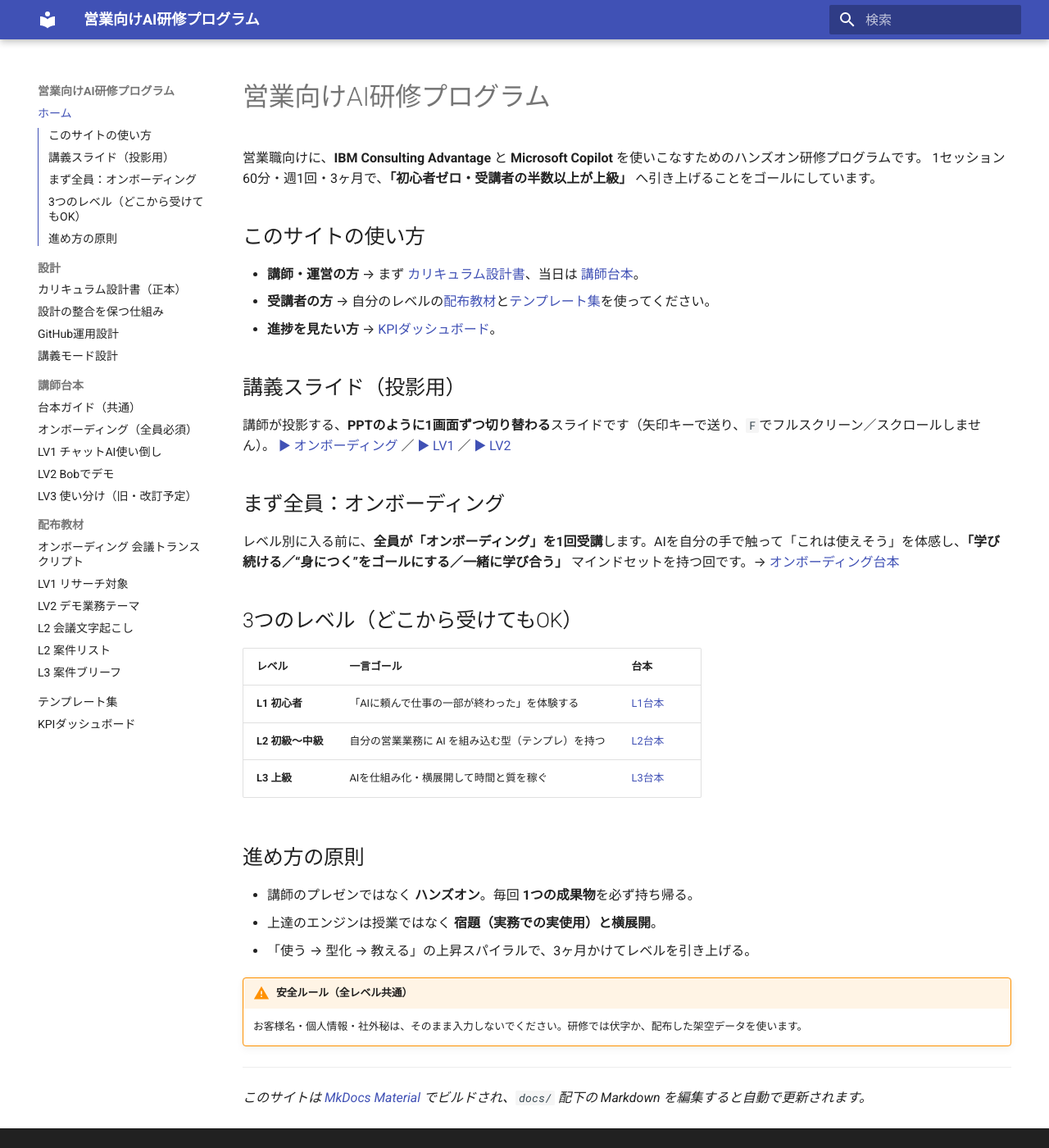
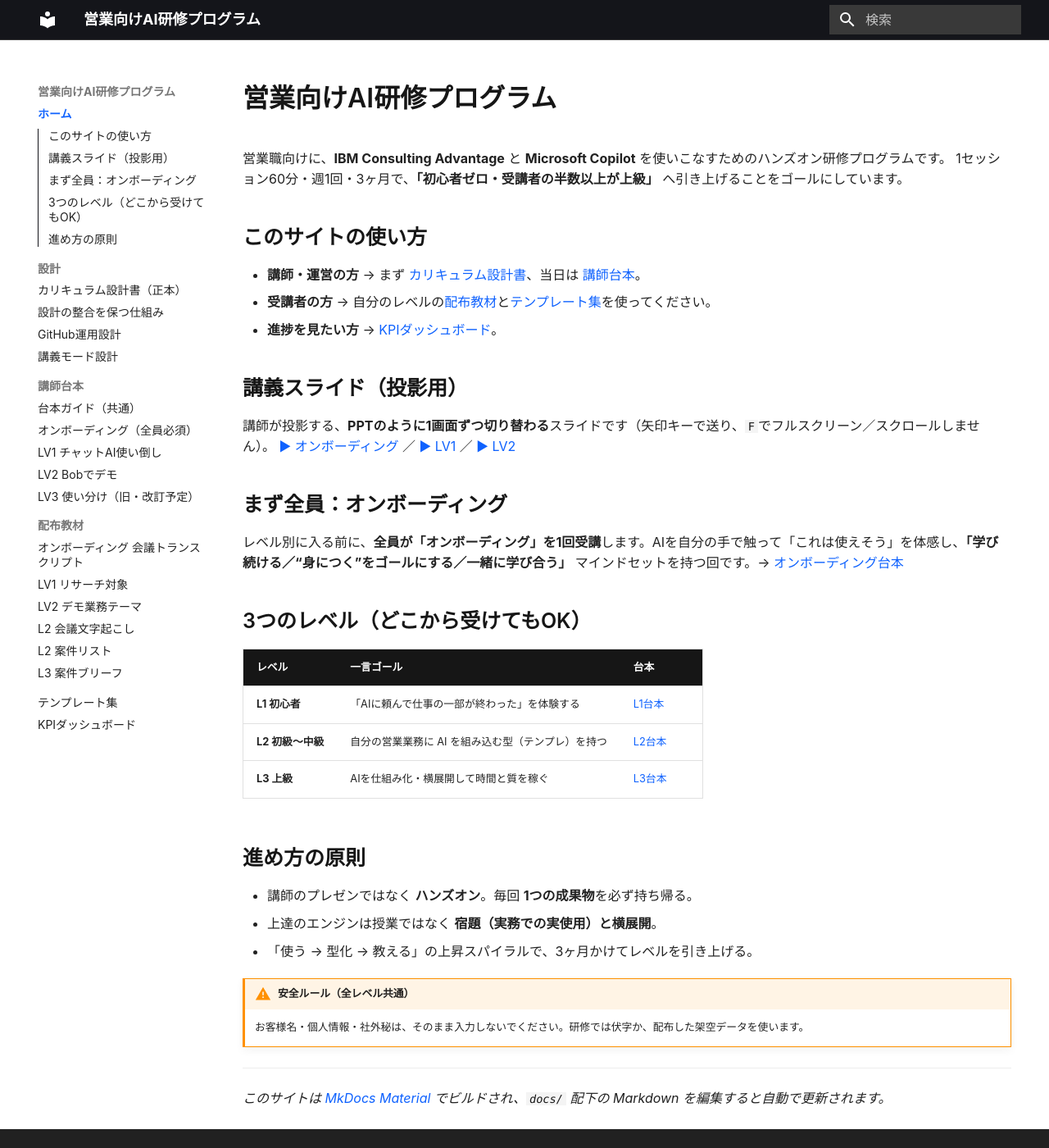
Before and after one commit to horiken1977/ai-education, an MkDocs documentation site: the page built from docs/index.md, in a window 1280 px wide and 1400 px high. Shown: the whole window at 82% size. Built offline with MkDocs 1.6.1 and Material for MkDocs 9.7.7, drawn with Linux system fonts in a browser that asks for light colours; some web fonts are replaced.

Commit message:
style: IBMトンマナ（IBM Plex＋Carbon配色＋IBM Blue＋黒ヘッダー＋角丸なし）を全面適用
- docs/assets/ibm.css（MkDocs用IBMスキン）＋ mkdocs.yml に extra_css/font:false/palette(black,blue)
- docs/slides/ibm.css（Marp用IBMテーマ・default継承）＋ deploy.yml に --theme-set
- 3デッキ（onboarding/l1/l2）を theme: ibm に切替

Co-Authored-By: Claude Opus 4.8 <noreply@anthropic.com>

```diff
--- /dev/null
+++ b/docs/assets/ibm.css
@@ -0,0 +1,114 @@
+/* ===========================================================
+   IBM トンマナ（IBM Design Language / Carbon 準拠）
+   - フォント：IBM Plex Sans / IBM Plex Sans JP / IBM Plex Mono
+   - 配色：IBM Blue 60 (#0f62fe)、Gray 100 (#161616)、Gray 10 (#f4f4f4)
+   - 角丸なし（Carbon はシャープなエッジ）、黒ヘッダー
+   =========================================================== */
+
+@import url('https://fonts.googleapis.com/css2?family=IBM+Plex+Mono:wght@400;500;600&family=IBM+Plex+Sans:wght@400;500;600;700&family=IBM+Plex+Sans+JP:wght@300;400;500;600;700&display=swap');
+
+:root {
+  /* フォント */
+  --md-text-font-family: "IBM Plex Sans JP", "IBM Plex Sans", system-ui, -apple-system, "Hiragino Sans", "Yu Gothic", sans-serif;
+  --md-code-font-family: "IBM Plex Mono", ui-monospace, SFMono-Regular, monospace;
+
+  /* Carbon / IBM カラー */
+  --md-primary-fg-color: #161616;          /* ヘッダー（IBMの黒トップバー） */
+  --md-primary-fg-color--light: #393939;
+  --md-primary-fg-color--dark: #000000;
+  --md-primary-bg-color: #ffffff;
+  --md-primary-bg-color--light: #c6c6c6;
+
+  --md-accent-fg-color: #0f62fe;           /* IBM Blue 60：hover/active */
+  --md-accent-fg-color--transparent: rgba(15, 98, 254, 0.1);
+
+  --md-typeset-color: #161616;             /* 本文 Gray 100 */
+  --md-typeset-a-color: #0f62fe;           /* リンク IBM Blue */
+  --md-default-bg-color: #ffffff;
+}
+
+/* 本文フォントを確実に適用 */
+body, input, .md-typeset { font-family: var(--md-text-font-family); }
+.md-typeset code, .md-typeset pre, code, kbd, pre { font-family: var(--md-code-font-family); }
+
+/* 見出し：IBMはやや太め・字間つめ */
+.md-typeset h1, .md-typeset h2, .md-typeset h3 { font-weight: 600; letter-spacing: 0; color: #161616; }
+.md-typeset h1 { font-weight: 600; }
+
+/* リンク */
+.md-typeset a { color: #0f62fe; text-underline-offset: .15em; }
+.md-typeset a:hover { color: #0043ce; }   /* Blue 70 */
+
+/* ヘッダー：黒バー・フラット */
+.md-header { background-color: #161616; box-shadow: none; border-bottom: 1px solid #393939; }
+.md-tabs { background-color: #161616; }
+.md-header__title { font-weight: 600; }
+
+/* 検索：シャープ・IBMブルーのフォーカス */
+.md-search__form { border-radius: 0; background-color: #393939; }
+.md-search__input { border-radius: 0; }
+.md-search__input::placeholder { color: #c6c6c6; }
+
+/* ナビ：アクティブ/ホバーは IBM ブルー */
+.md-nav__link:focus, .md-nav__link:hover { color: #0f62fe; }
+.md-nav__link--active, .md-nav__item--active > .md-nav__link { color: #0f62fe; font-weight: 600; }
+
+/* 角丸なし（Carbon のシャープなエッジ） */
+.md-typeset code,
+.md-typeset pre,
+.md-typeset pre > code,
+.md-typeset .admonition,
+.md-typeset details,
+.md-typeset .tabbed-set > label,
+.md-typeset table:not([class]),
+.md-search__form,
+.md-search__input,
+.md-button,
+.highlight,
+.md-typeset .highlight code {
+  border-radius: 0 !important;
+}
+
+/* コード：Gray 10 背景 */
+.md-typeset code { background-color: #f4f4f4; color: #161616; }
+.md-typeset pre > code { background-color: #f4f4f4; }
+.highlight { background-color: #f4f4f4; }
+
+/* テーブル：Carbon スタイル（黒ヘッダー行） */
+.md-typeset table:not([class]) { border: 1px solid #e0e0e0; }
+.md-typeset table:not([class]) th {
+  background-color: #161616;
+  color: #ffffff;
+  font-weight: 600;
+}
+.md-typeset table:not([class]) tr:hover { background-color: #f4f4f4; }
+
+/* 注意書き / details：左に IBM ブルーのライン */
+.md-typeset .admonition, .md-typeset details {
+  border-left: 3px solid #0f62fe;
+  border-top: 1px solid #e0e0e0;
+  border-right: 1px solid #e0e0e0;
+  border-bottom: 1px solid #e0e0e0;
+}
+
+/* ボタン（md-button）：IBM プライマリ */
+.md-typeset .md-button {
+  border-radius: 0;
+  border-color: #0f62fe;
+  color: #0f62fe;
+}
+.md-typeset .md-button--primary {
+  background-color: #0f62fe;
+  border-color: #0f62fe;
+  color: #ffffff;
+}
+.md-typeset .md-button--primary:hover {
+  background-color: #0043ce;
+  border-color: #0043ce;
+}
+
+/* 選択ハイライト */
+::selection { background: #0f62fe; color: #ffffff; }
+
+/* スクロールバー/タブのアクセント */
+.md-tabs__link--active, .md-tabs__link:hover { opacity: 1; }
--- a/mkdocs.yml
+++ b/mkdocs.yml
@@ -3,9 +3,12 @@ site_description: 営業職向けAI教育（IBM Consulting Advantage + Copilot
 docs_dir: docs
 exclude_docs: |
   slides/
+extra_css:
+  - assets/ibm.css
 theme:
   name: material
   language: ja
+  font: false              # フォントは extra_css の IBM Plex を使用
   features:
     - navigation.sections      # レベル別にセクション表示
     - navigation.top
@@ -15,8 +18,8 @@ theme:
     - toc.integrate
   palette:
     - scheme: default
-      primary: indigo
-      accent: indigo
+      primary: black
+      accent: blue
 plugins:
   - search:
       lang: ja
```
Also changed, not shown: docs/slides/ibm.css (added, +45 -0 lines), docs/slides/l1.md (+1 -1 lines), docs/slides/l2.md (+1 -1 lines), docs/slides/onboarding.md (+1 -1 lines), 1 other file.
